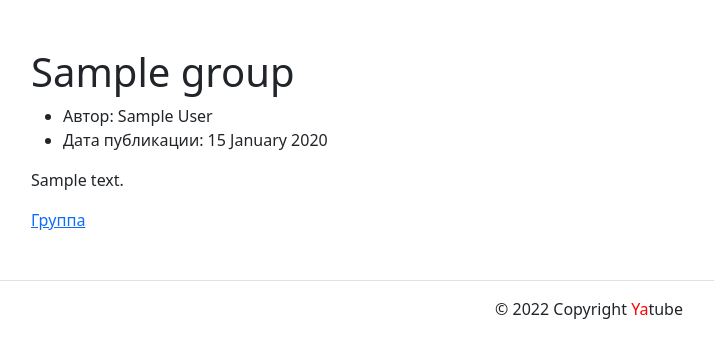
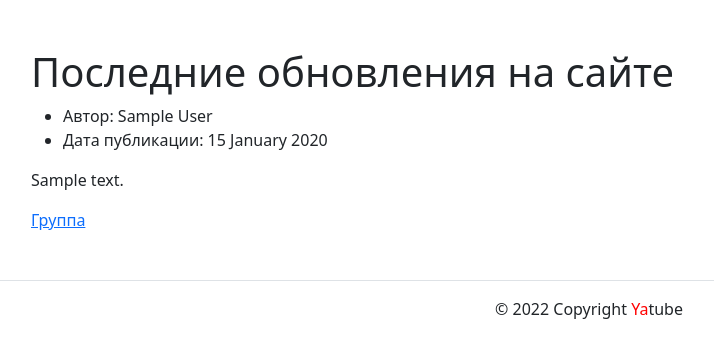
Before and after one commit to ramaas1991/hw02_community, a Django app: template yatube/templates/posts/index.html in a window 1280 px wide. Shown: the part 56-414 px from the top of the page, without its empty margins (51-765 px from the left). Run offline with Django 3.2, Linux system fonts and the light colour scheme; the template is opened without the code that fills it: values that come from a table or form of the project are taken from there, others are empty; tables that the repository leaves empty hold one stand-in row (values such as "Sample post"); some libraries are stand-ins or nearby versions.

```diff
--- a/yatube/posts/models.py
+++ b/yatube/posts/models.py
@@ -8,8 +8,8 @@ Limit_text = 30
 
 class Group(models.Model):
     title = models.CharField(
+        'Заголовок',
         max_length=200,
-        verbose_name='Заголовок'
     )
     slug = models.SlugField(
         unique=True,
--- a/yatube/posts/views.py
+++ b/yatube/posts/views.py
@@ -10,7 +10,7 @@ User = get_user_model()
 
 
 def index(request):
-    posts = Post.objects.order_by('-pub_date')[:settings.PUB_LIMIT]
+    posts = Post.objects.all()[:settings.PUB_LIMIT]
     context = {
         'posts': posts,
     }
@@ -19,7 +19,7 @@ def index(request):
 
 def group_posts(request, slug):
     group = get_object_or_404(Group, slug=slug)
-    posts = group.posts.all().order_by('-pub_date')[:settings.PUB_LIMIT]
+    posts = group.posts.all()[:settings.PUB_LIMIT]
     context = {
         'group': group,
         'posts': posts,
--- a/yatube/templates/posts/index.html
+++ b/yatube/templates/posts/index.html
@@ -1,12 +1,12 @@
 {% extends 'base.html' %}
 
 {% block title %}
-  Список постов
+  Последние обновления на сайте
 {% endblock %}
 
 {% block content %}
   <div class="container py-5">
-    <h1>{{group.title}}</h1>
+    <h1>Последние обновления на сайте</h1>
     {% for post in posts %}
       <article>
         <ul>
--- a/yatube/yatube/settings.py
+++ b/yatube/yatube/settings.py
@@ -91,4 +91,4 @@ PUB_LIMIT = 10
 
 STATIC_URL = '/static/'
 
-STATICFILES_DIRS = (os.path.join(BASE_DIR, 'static',))
+STATICFILES_DIRS = (os.path.join(BASE_DIR, 'static'),)
```
Also changed, not shown: yatube/templates/posts/group_list.html (+4 -4 lines).
